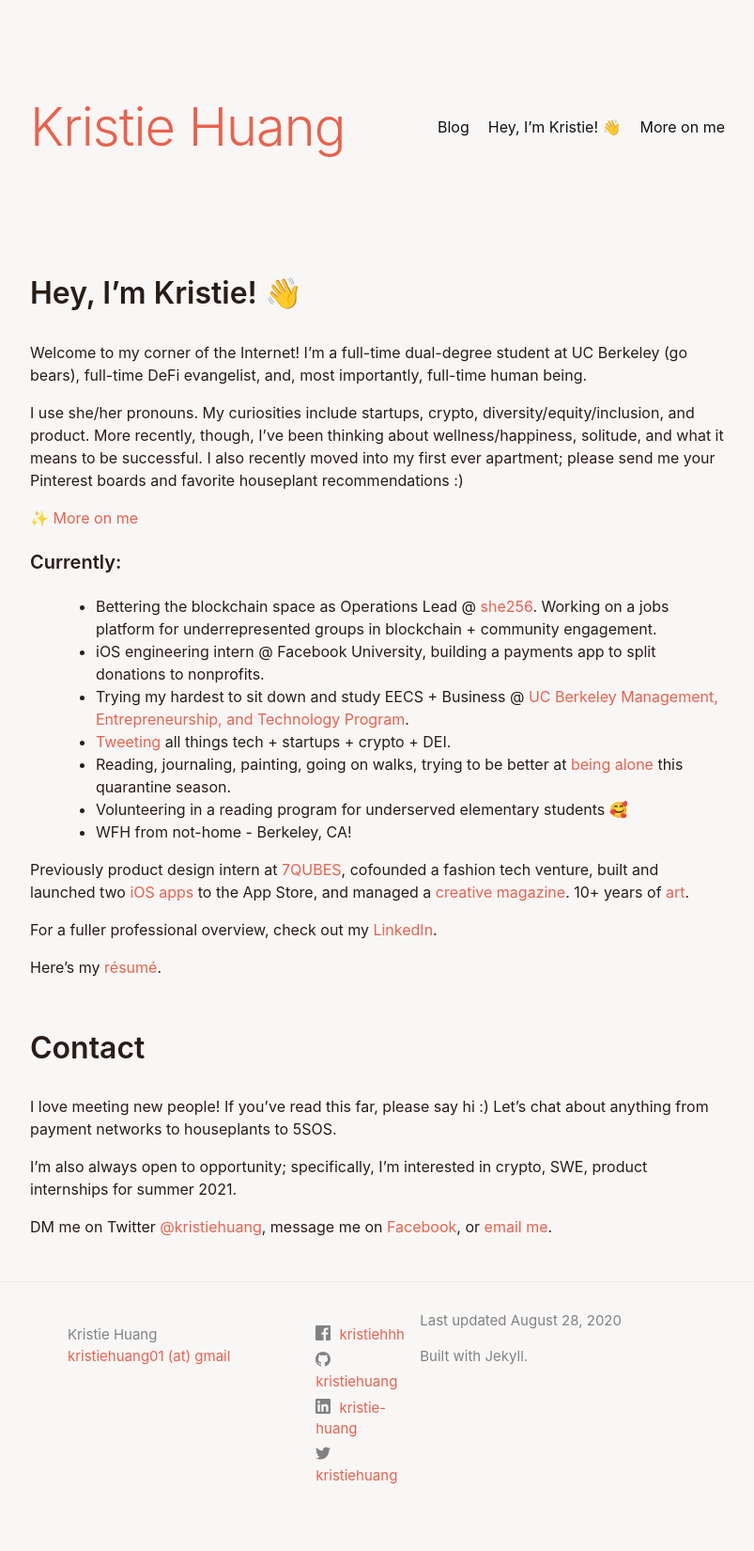
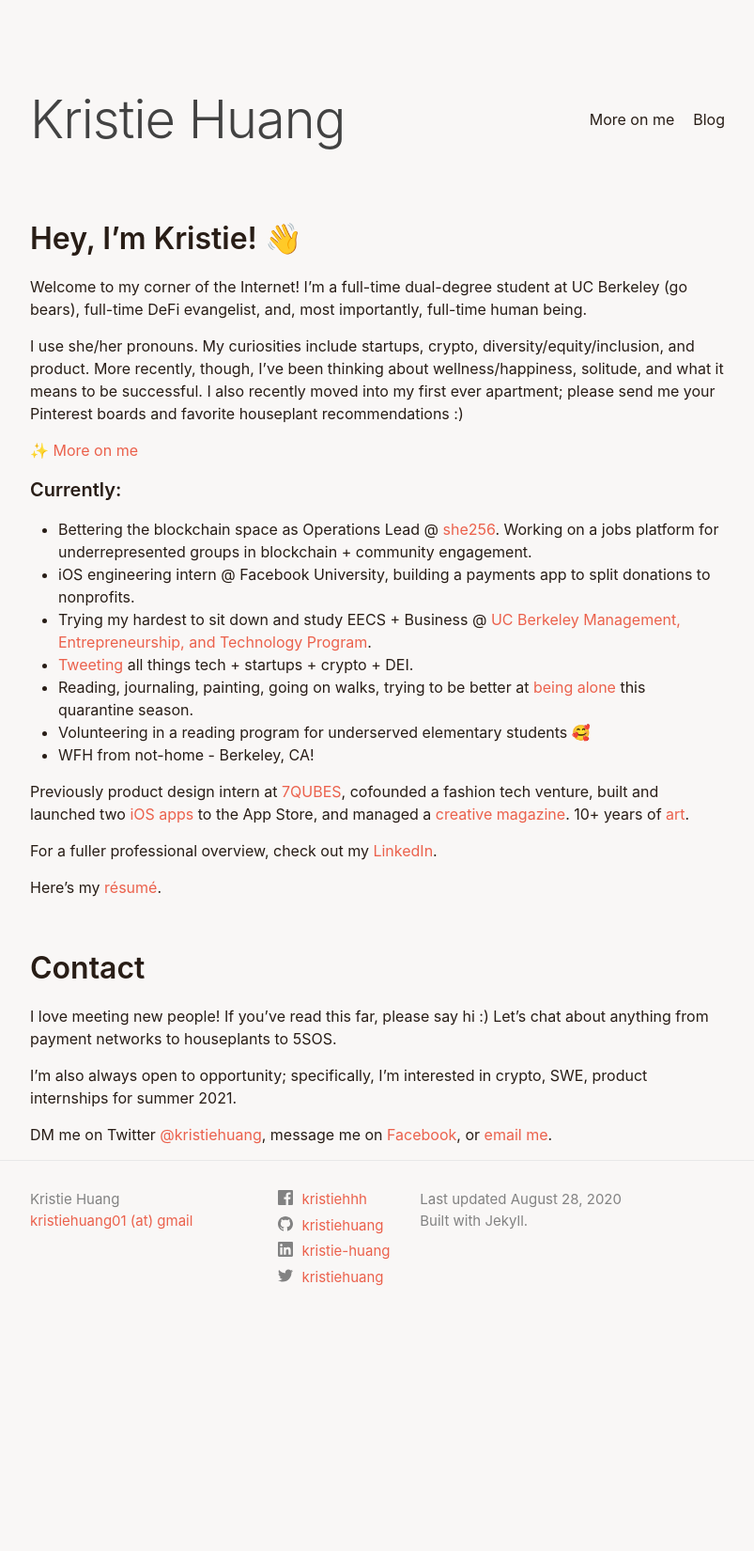
Before and after one commit to kristiehuang/kristiehuang.github.io, a Jekyll site: the page built from index.markdown, in a window 1280 px wide. Shown: the whole page at 94% size, without its empty margins (238-1041 px from the left). Built offline with Jekyll 4.4.1, drawn with Linux system fonts in a browser that asks for light colours; our own code applies the rules of GitHub Pages for plain Markdown files; after the commit the page ends 1430 px from its top, so only the background shows below that.

Commit message:
Update CSS for margins

```diff
--- a/_config.yml
+++ b/_config.yml
@@ -32,7 +32,7 @@
 facebook_username: kristiehhh
 
 # Build settings
-# theme: minima
+theme: minima
 plugins:
   - jekyll-feed
 
--- a/_includes/header.html
+++ b/_includes/header.html
@@ -17,12 +17,25 @@
         </label>
 
         <div class="trigger">
-          {%- for path in page_paths -%}
+          <!-- More about me -->
+          {%- assign my_page = site.pages | where: "path", "more-on-me.markdown" | first -%}
+          {%- if my_page.title -%}
+          <a class="page-link" href="{{ my_page.url | relative_url }}">{{ my_page.title | escape }}</a>
+          {%- endif -%}
+
+          <!-- Blog -->
+          {%- assign my_page = site.pages | where: "path", "blog.markdown" | first -%}
+          {%- if my_page.title -%}
+          <a class="page-link" href="{{ my_page.url | relative_url }}">{{ my_page.title | escape }}</a>
+          {%- endif -%}
+
+          <!-- auto shows in order of files -->
+          <!-- {%- for path in page_paths -%}
             {%- assign my_page = site.pages | where: "path", path | first -%}
             {%- if my_page.title -%}
             <a class="page-link" href="{{ my_page.url | relative_url }}">{{ my_page.title | escape }}</a>
             {%- endif -%}
-          {%- endfor -%}
+          {%- endfor -%} -->
         </div>
       </nav>
     {%- endif -%}
--- a/blog.markdown
+++ b/blog.markdown
@@ -24,7 +24,7 @@
       {%- endfor -%}
     </ul>
 
-    <p class="rss-subscribe">subscribe <a href="{{ "/feed.xml" | relative_url }}">via RSS</a></p>
+    <p class="rss-subscribe">Subscribe <a href="{{ "/feed.xml" | relative_url }}">via RSS</a></p>
   {%- endif -%}
 
 </div>
--- a/index.markdown
+++ b/index.markdown
@@ -3,12 +3,15 @@
 # To modify the layout, see https://jekyllrb.com/docs/themes/#overriding-theme-defaults
 
 layout: home
+title: Home
+
 ---
 
 ## Hey, I’m Kristie! 👋
 Welcome to my corner of the Internet! I’m a full-time dual-degree student at UC Berkeley (go bears), full-time DeFi evangelist, and, most importantly, full-time human being.
 
 I use she/her pronouns. My curiosities include startups, crypto, diversity/equity/inclusion, and product. More recently, though, I’ve been thinking about wellness/happiness, solitude, and what it means to be successful. I also recently moved into my first ever apartment; please send me your Pinterest boards and favorite houseplant recommendations :)
+
 
 ✨ [More on me](/more-on-me_)
 
--- a/style.css
+++ b/style.css
@@ -1,7 +1,10 @@
+
 /** Reset some basic elements */
+body, h1, h2, h3, h4, h5, h6, p, blockquote, pre, hr, dl, dd, ol, ul, figure { margin: 0; padding: 0; }
 
 h1 {
   font-size: 300%;
+  margin-top: 30px;
 }
 
 h2 {
@@ -22,6 +25,7 @@
     -webkit-text-size-adjust: 100%; -webkit-font-feature-settings: "kern" 1; -moz-font-feature-settings: "kern" 1; -o-font-feature-settings: "kern" 1; font-feature-settings: "kern" 1; font-kerning: normal; display: flex; min-height: 100vh; flex-direction: column; }
 
 /** Set `margin-bottom` to maintain vertical rhythm */
+h1, h2, h3, h4, h5, h6, p, blockquote, pre, ul, ol, dl, figure, .highlight { margin-bottom: 15px; }
 
 /** `main` element */
 main { display: block; /* Default value of `display` of `main` element is 'inline' in IE 11. */ }
@@ -82,9 +86,15 @@
 pre > code { border: 0; padding-right: 0; padding-left: 0; }
 
 /** Wrapper */
-.wrapper { max-width: -webkit-calc(800px - (30px * 2)); max-width: calc(800px - (30px * 2)); margin-right: auto; margin-left: auto; padding-right: 30px; padding-left: 30px; }
+.wrapper { max-width: -webkit-calc(800px - (30px * 2)); max-width: calc(800px - (30px * 2));
+  margin-right: auto; margin-left: auto;
+  padding-right: 30px; padding-left: 30px; }
 
-@media screen and (max-width: 800px) { .wrapper { max-width: -webkit-calc(800px - (30px)); max-width: calc(800px - (30px)); padding-right: 15px; padding-left: 15px; } }
+@media screen and (max-width: 800px) {
+  .wrapper {
+    max-width: -webkit-calc(800px - (100px));
+    max-width: calc(800px - (100px));
+    padding-right: 50px; padding-left: 50px; } }
 
 /** Clearfix */
 .footer-col-wrapper:after, .wrapper:after { content: ""; display: table; clear: both; }
@@ -107,7 +117,7 @@
 
 /** Site header */
 .site-header {
-  min-height: 100px;
+  min-height: 80px;
   position: relative;
   margin: 100px 0 0;
 }
@@ -115,7 +125,7 @@
 .site-title { font-size: 56px; font-weight: 300;
   line-height: 54px; letter-spacing: -1px; margin-bottom: 0; float: left; }
 
-.site-title, .site-title:visited { color: #424242; }
+.site-title, .site-title:link, .site-title:visited { color: #424242; }
 
 .site-nav { float: right; line-height: 54px; }
 
@@ -123,11 +133,21 @@
 
 .site-nav .menu-icon { display: none; }
 
-.site-nav .page-link { color: #111; line-height: 1.5; }
+.site-nav .page-link { color: #281d16; line-height: 1.5; }
 
 .site-nav .page-link:not(:last-child) { margin-right: 20px; }
 
-@media screen and (max-width: 600px) { .site-nav { position: absolute; top: 9px; right: 15px; background-color: #fdfdfd; border: 1px solid #e8e8e8; border-radius: 5px; text-align: right; } .site-nav label[for="nav-trigger"] { display: block; float: right; width: 36px; height: 36px; z-index: 2; cursor: pointer; } .site-nav .menu-icon { display: block; float: right; width: 36px; height: 26px; line-height: 0; padding-top: 10px; text-align: center; } .site-nav .menu-icon > svg { fill: #424242; } .site-nav input ~ .trigger { clear: both; display: none; } .site-nav input:checked ~ .trigger { display: block; padding-bottom: 5px; } .site-nav .page-link { display: block; padding: 5px 10px; margin-left: 20px; } .site-nav .page-link:not(:last-child) { margin-right: 0; } }
+@media screen and (max-width: 600px) {
+  .site-nav {
+    position: absolute;
+    top: 9px;
+    right: 15px;
+    background-color: #fdfdfd;
+    border: 1px solid #e8e8e8;
+    border-radius: 5px; text-align: right; }
+    .site-nav label[for="nav-trigger"] { display: block; float: right; width: 36px; height: 36px; z-index: 2; cursor: pointer; }
+    .site-nav .menu-icon { display: block; float: right; width: 36px; height: 26px; line-height: 0; padding-top: 10px; text-align: center; }
+    .site-nav .menu-icon > svg { fill: #424242; } .site-nav input ~ .trigger { clear: both; display: none; } .site-nav input:checked ~ .trigger { display: block; padding-bottom: 5px; } .site-nav .page-link { display: block; padding: 5px 10px; margin-left: 20px; } .site-nav .page-link:not(:last-child) { margin-right: 0; } }
 
 /** Site footer */
 .site-footer { border-top: 1px solid #e8e8e8; padding: 30px 0; }
@@ -151,7 +171,7 @@
 @media screen and (max-width: 600px) { .footer-col { float: none; width: -webkit-calc(100% - (30px / 2)); width: calc(100% - (30px / 2)); } }
 
 /** Page content */
-.page-content { padding: 30px 0; flex: 1; }
+.page-content { padding: 0px 0; flex: 1; }
 
 .page-heading { font-size: 32px; }
 
```
